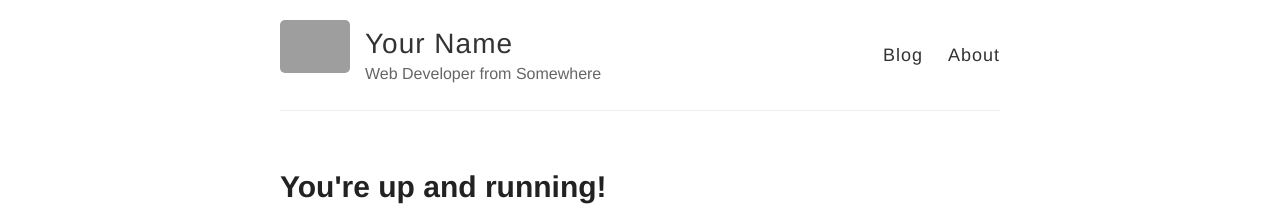
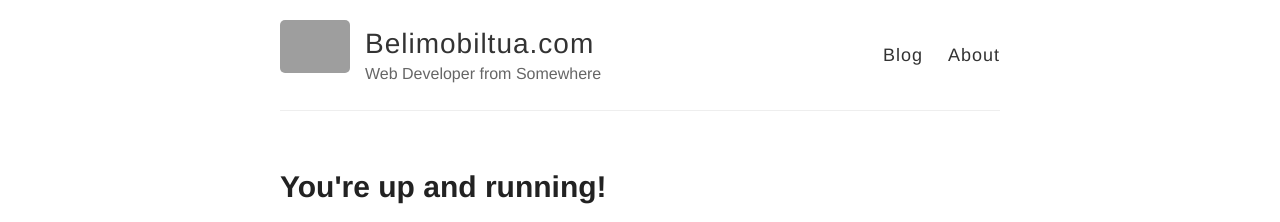
Before and after one commit to kemtol/belimobiltua, a Jekyll site: the page built from _posts/2014-3-3-Hello-World.md, in a window 1280 px wide. Shown: the top 222 px of the page. Built offline with Jekyll 4.4.1, drawn with Linux system fonts in a browser that asks for light colours; grey boxes are pictures that could not be loaded.

Commit message:
tes ganti nama

```diff
--- a/_config.yml
+++ b/_config.yml
@@ -3,7 +3,7 @@
 #
 
 # Name of your site (displayed in the header)
-name: Your Name
+name: Belimobiltua.com
 
 # Short bio or description (displayed in the header)
 description: Web Developer from Somewhere
```
